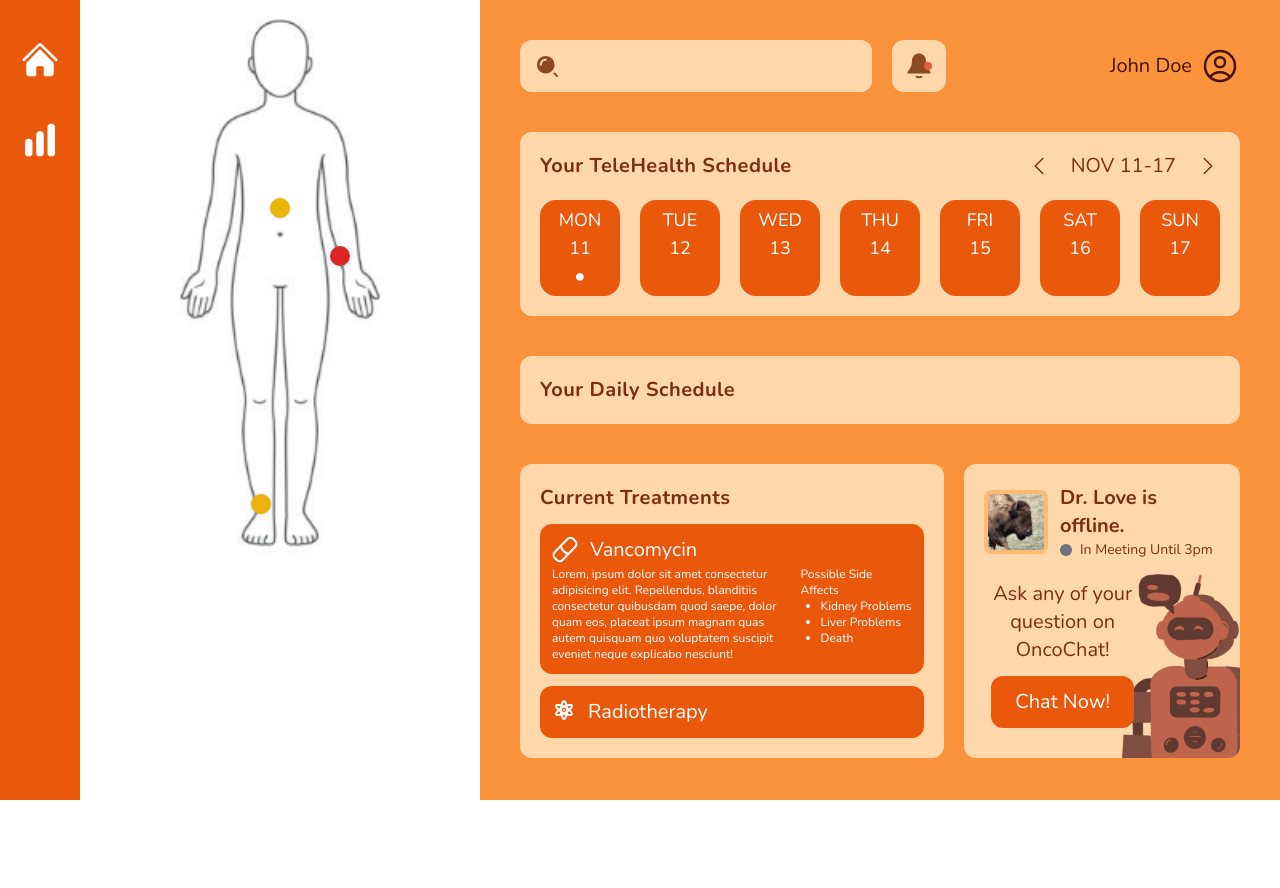
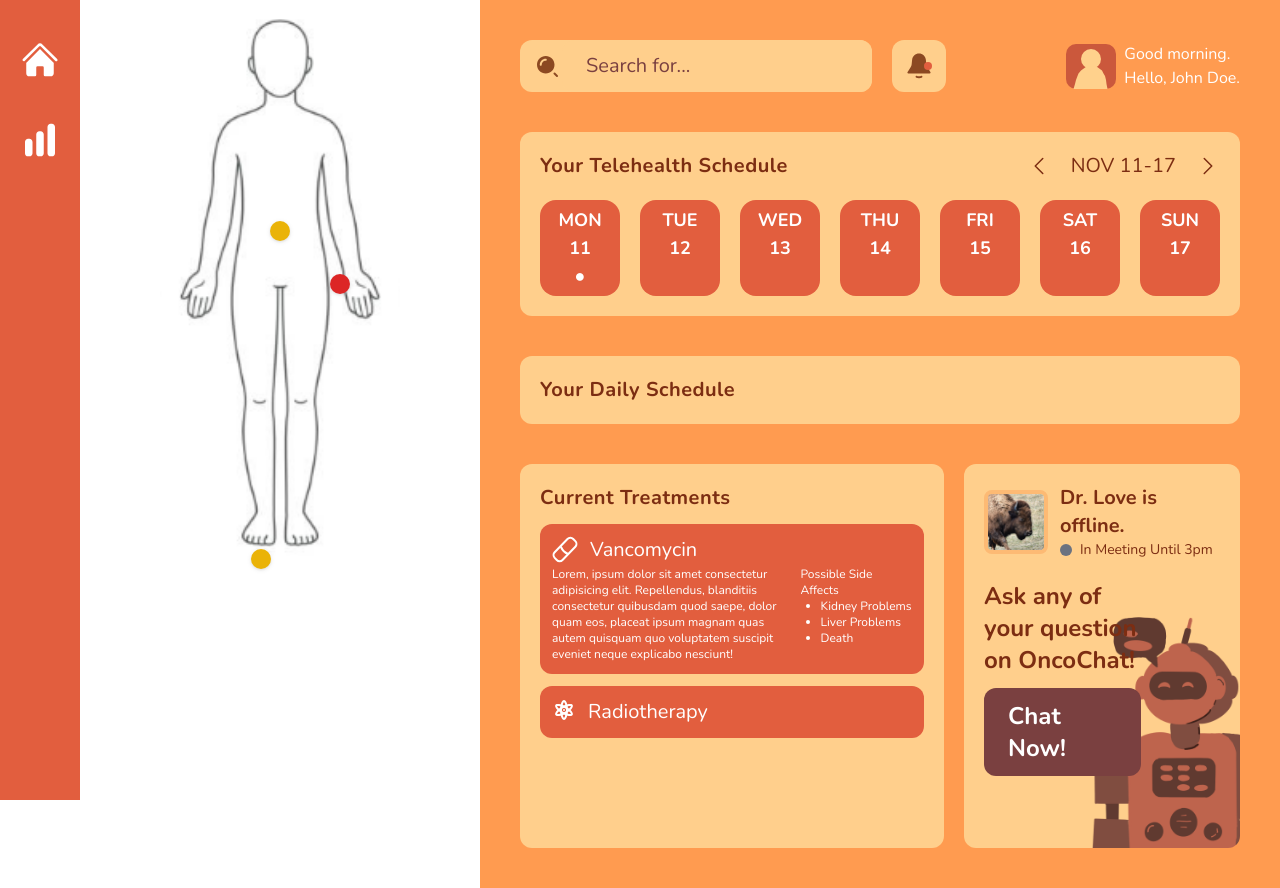
Before and after one commit to euouae682/dubhacks23, a Next.js app: page / in a window 1280 px wide. Before the commit the page ends 800 px from the top, so only its background shows below. Built offline with nearby package versions, Linux system fonts and the light colour scheme.

Commit message:
updated medication/chatbox and UI colors

```diff
--- a/app/components/main.tsx
+++ b/app/components/main.tsx
@@ -40,8 +40,10 @@ export function Main() {
             </svg>
 
             <input
-              className="text-orange-900 bg-orange-200 rounded-xl px-6 py-3 focus:outline-none"
+              className="text-orange-900 bg-orange-200 rounded-xl px-6 py-3 focus:outline-none
+              placeholder-orange-800"
               type="text"
+              placeholder="Search for..."
             />
           </div>
 
@@ -69,28 +71,32 @@ export function Main() {
           </a>
         </div>
         <div className="flex gap-2 items-center text-orange-950">
-          <p>John Doe</p>
           <svg
+            width="50"
+            height="45"
+            viewBox="0 0 50 45"
+            fill="none"
             xmlns="http://www.w3.org/2000/svg"
-            fill="none"
-            viewBox="0 0 24 24"
-            strokeWidth={1.5}
-            stroke="currentColor"
-            className="w-10 h-10"
           >
+            <rect width="50" height="45" rx="10" fill="#CB583C" />
+            <circle cx="25" cy="15" r="10" fill="#FFD18C" />
             <path
-              strokeLinecap="round"
-              strokeLinejoin="round"
-              d="M17.982 18.725A7.488 7.488 0 0012 15.75a7.488 7.488 0 00-5.982 2.975m11.963 0a9 9 0 10-11.963 0m11.963 0A8.966 8.966 0 0112 21a8.966 8.966 0 01-5.982-2.275M15 9.75a3 3 0 11-6 0 3 3 0 016 0z"
+              d="M20.5 22.5H30.5L36 26.5L37.5 29.5L39 32L40 36L40.5 40L41.5 45H10H7.5L9 40L10 36L11.5 32L12.5 29.5L15 26.5L20.5 22.5Z"
+              fill="#FFD18C"
             />
           </svg>
+
+          <div className="text-base text-white">
+            <p>Good morning.</p>
+            <p>Hello, John Doe.</p>
+          </div>
         </div>
       </header>
 
       <WeekTable />
       <HourTable />
 
-      <div className="grid grid-cols-5 gap-5 h-64">
+      <div className="grid grid-cols-5 gap-5 h-96">
         <Medications />
         <Chatbot />
       </div>
--- a/app/components/main_components/chatbot.tsx
+++ b/app/components/main_components/chatbot.tsx
@@ -2,7 +2,7 @@ export function Chatbot() {
   return (
     <div
       className="col-span-2 bg-orange-200 p-5 rounded-xl text-orange-900 bg-[url(/chatbot.png)]
-      bg-[length:8rem] bg-no-repeat bg-right-bottom"
+      bg-[length:10rem] bg-no-repeat bg-right-bottom"
     >
       <div className="flex items-center gap-3 mb-5">
         <img
@@ -18,11 +18,11 @@ export function Chatbot() {
         </div>
       </div>
 
-      <div className="flex flex-col gap-3 w-8/12 text-center">
+      <div className="flex flex-col gap-3 w-8/12 text-left text-2xl font-bold">
         <p>Ask any of your question on OncoChat!</p>
         <a
           href="#"
-          className="text-white bg-orange-600 mx-auto px-6 py-3 rounded-xl hover:bg-orange-700 transition"
+          className="text-white bg-orange-800 mr-auto px-6 py-3 rounded-xl hover:bg-orange-900 transition"
         >
           Chat Now!
         </a>
--- a/app/components/main_components/weektable.tsx
+++ b/app/components/main_components/weektable.tsx
@@ -2,7 +2,7 @@ export function WeekTable() {
   return (
     <div className="bg-orange-200 rounded-xl p-5">
       <header className="flex justify-between mb-5 text-orange-900">
-          <h3 className="font-bold tracking-wide">Your TeleHealth Schedule</h3>
+        <h3 className="font-bold tracking-wide">Your Telehealth Schedule</h3>
         <div className="flex gap-5 items-center">
           <a href="#" className="hover:text-orange-950">
             <svg
@@ -41,7 +41,7 @@ export function WeekTable() {
           </a>
         </div>
       </header>
-        <div className="grid grid-cols-7 gap-5 text-lg text-center text-white">
+      <div className="grid grid-cols-7 gap-5 text-lg text-center text-white font-bold">
         <a
           href="#"
           className="px-0.5 py-1.5 rounded-2xl bg-orange-600 hover:bg-orange-700 transition"
@@ -100,5 +100,5 @@ export function WeekTable() {
         </a>
       </div>
     </div>
-    )
+  );
 }
--- a/tailwind.config.js
+++ b/tailwind.config.js
@@ -1,18 +1,24 @@
 /** @type {import('tailwindcss').Config} */
 module.exports = {
   content: [
-    './pages/**/*.{js,ts,jsx,tsx,mdx}',
-    './components/**/*.{js,ts,jsx,tsx,mdx}',
-    './app/**/*.{js,ts,jsx,tsx,mdx}',
+    "./pages/**/*.{js,ts,jsx,tsx,mdx}",
+    "./components/**/*.{js,ts,jsx,tsx,mdx}",
+    "./app/**/*.{js,ts,jsx,tsx,mdx}",
   ],
   theme: {
     extend: {
       backgroundImage: {
-        'gradient-radial': 'radial-gradient(var(--tw-gradient-stops))',
-        'gradient-conic':
-          'conic-gradient(from 180deg at 50% 50%, var(--tw-gradient-stops))',
+        "gradient-radial": "radial-gradient(var(--tw-gradient-stops))",
+        "gradient-conic":
+          "conic-gradient(from 180deg at 50% 50%, var(--tw-gradient-stops))",
+      },
+      colors: {
+        "orange-200": "#FFCF8C",
+        "orange-400": "#FF9B50",
+        "orange-600": "#E25E3E",
+        "orange-800": "#7A4040",
       },
     },
   },
   plugins: [],
-}
+};
```
Lines whose indentation alone changed are shown as unchanged.
